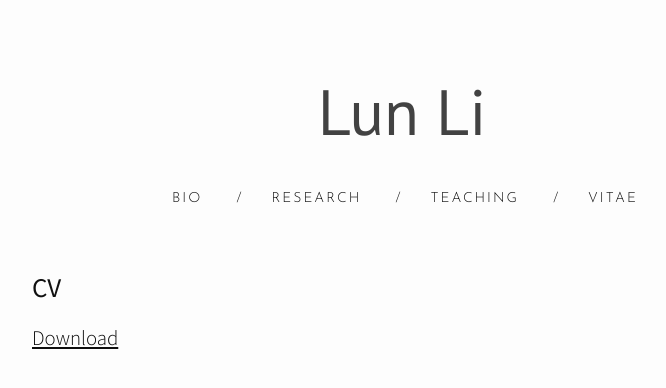
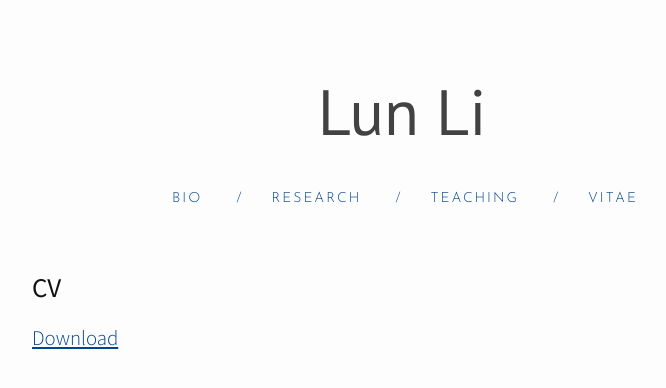
Before and after one commit to lunli-econ/lunli-econ.github.io, a Jekyll site: the page built from 3CV.md, in a window 1280 px wide. Shown: the top 388 px of the page, without its empty margins (238-904 px from the left). Built offline with Jekyll 4.4.1, drawn with Linux system fonts in a browser that asks for light colours; nearby versions of some CDN libraries.

Commit message:
Try Yale blue

```diff
--- a/_sass/_color.scss
+++ b/_sass/_color.scss
@@ -8,7 +8,7 @@
  * Light color palette
  */
 $l-text-color:       #111;
-$l-link-color:       #0e0e0e;
+$l-link-color:       #00458f;
 $l-background-color: #fdfdfd;
 $l-brand-color:      #2a7ae2;
 $l-grey-color:       #828282;
```
